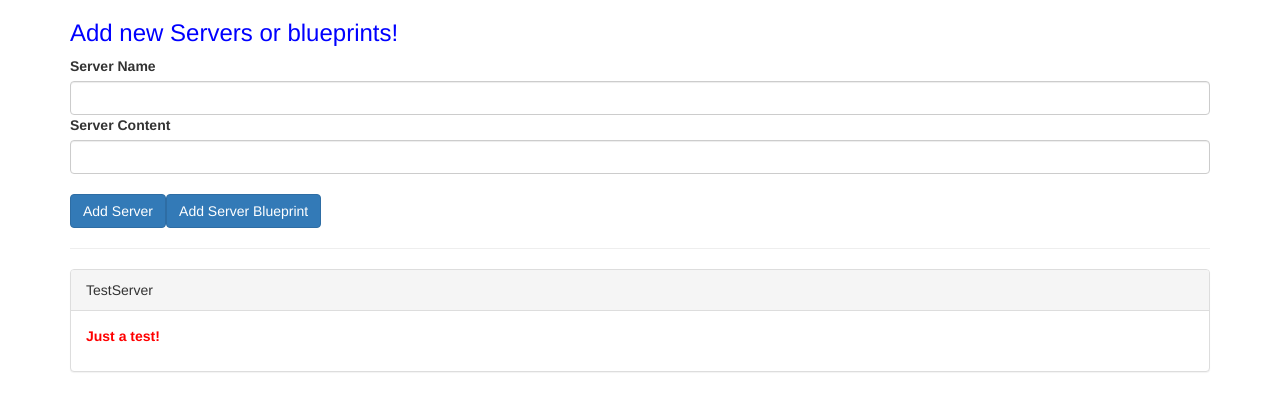
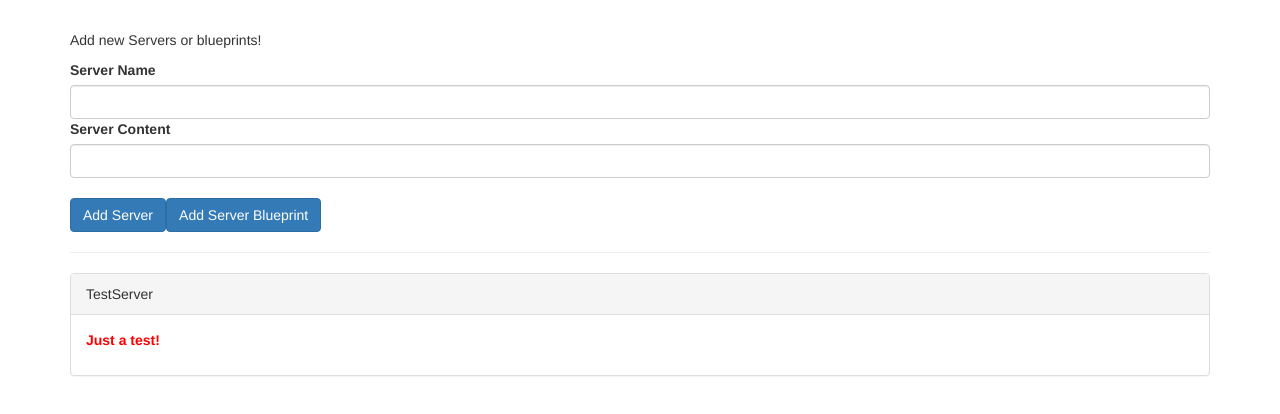
Before and after one commit to melarenina/componentsDataBinding, an Angular app: page / in a window 1280 px wide. Shown: the top 414 px of the page. Built offline with nearby package versions, Linux system fonts and the light colour scheme.

Commit message:
Understanding View Encapsulation

```diff
--- a/src/app/app.component.css
+++ b/src/app/app.component.css
@@ -0,0 +1,7 @@
+.container {
+    margin-top: 30px;
+}
+
+p {
+    color: blue;
+}
--- a/src/app/cockpit/cockpit.component.html
+++ b/src/app/cockpit/cockpit.component.html
@@ -1,8 +1,6 @@
 <div class="row">
     <div class="col-xs-12">
-      <p></p>
-      <strong style="color: blue;"><h3>Add new Servers or blueprints!</h3></strong>
-      <p></p>
+      <p>Add new Servers or blueprints!</p>
       <label>Server Name</label>
       <input type="text" class="form-control" [(ngModel)]="newServerName">
       <label>Server Content</label>
--- a/src/app/server-element/server-element.component.css
+++ b/src/app/server-element/server-element.component.css
@@ -0,0 +1,3 @@
+p {
+    color: blue;
+}
--- a/src/app/server-element/server-element.component.html
+++ b/src/app/server-element/server-element.component.html
@@ -4,7 +4,7 @@
     <div class="panel-body">
         <p>
             <strong *ngIf="element.type === 'server'" style="color: red">{{ element.content }}</strong>
-            <em *ngIf="element.type === 'blueprint'" style="color: blue">{{ element.content }}</em>
+            <em *ngIf="element.type === 'blueprint'">{{ element.content }}</em>
         </p>
     </div>
 </div>
```
Also changed, not shown: src/app/app.component.html (line endings or trailing spaces).
